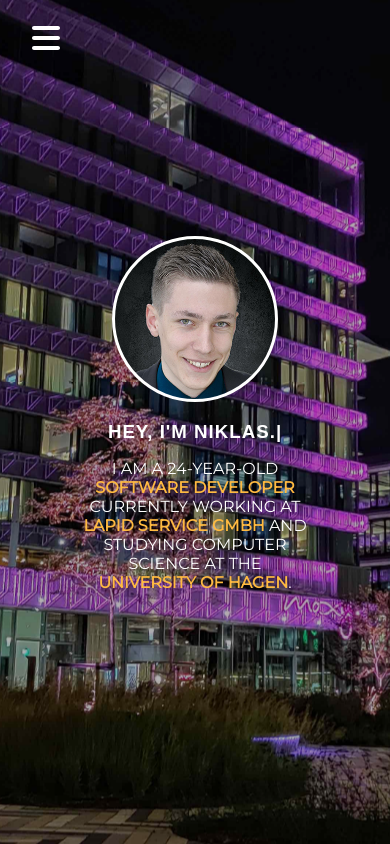
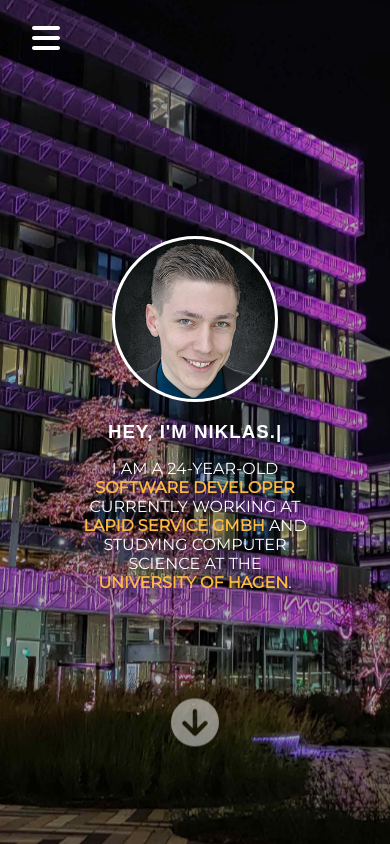
Before and after one commit to niklasweimann/landingpage2, an Angular app: page / in a window 390 px wide. Built offline with nearby package versions, Linux system fonts and the light colour scheme.

Commit message:
Add scroll button; Improve code

```diff
--- a/src/app/app.component.scss
+++ b/src/app/app.component.scss
@@ -1,17 +1,4 @@
-@use "sass:math";
-
 @import url(https://fonts.googleapis.com/css?family=Montserrat);
-
-// ------------- MIXINS ------------- //
-@mixin transition($time, $property: all, $easing: ease-in) {
-  transition: $property $time $easing;
-}
-
-// ------------- VARIABLES ------------- //
-$parallax-offset: 30vh;
-$content-offset: 40vh;
-$transition-speed: 1.2s;
-$slide-number: 2;
 
 html, body {
   overflow: hidden;
@@ -38,156 +25,3 @@ body {
     flex: 1;
   }
 }
-
-.background {
-  background-size: cover;
-  background-repeat: no-repeat;
-  background-position: center center;
-  overflow: hidden;
-  will-change: transform;
-  backface-visibility: hidden;
-  height: 100vh + $parallax-offset;
-  position: fixed;
-  width: 100%;
-  transform: translateY($parallax-offset);
-  @include transition($transition-speed, all, cubic-bezier(0.22, 0.44, 0, 1));
-
-  &:before {
-    content: "";
-    position: absolute;
-    width: 100%;
-    height: 100%;
-    top: 0;
-    left: 0;
-    right: 0;
-    bottom: 0;
-    background-color: rgba(0, 0, 0, .3);
-  }
-
-  &:first-child {
-    @media (max-width: 1000px) {
-      background-image: url(../assets/bg1_small.jpg);
-    }
-    @media (min-width: 1000px) {
-      background-image: url(../assets/bg1.jpg);
-    }
-    transform: translateY(math.div(-$parallax-offset, 2));
-
-    .content-wrapper {
-      transform: translateY(math.div($parallax-offset, 2));
-    }
-  }
-
-  &:nth-child(2) {
-    @media (max-width: 1000px) {
-      background-image: url(../assets/bg2_small.jpg);
-    }
-    @media (min-width: 1000px) {
-      background-image: url(../assets/bg2.jpg);
-    }
-  }
-
-  &:last-child {
-    background-color: black;
-  }
-}
-
-/* Set stacking context of slides */
-@for $i from 1 to ($slide-number + 1) {
-  .background:nth-child(#{$i}) {
-    z-index: ($slide-number + 1) - $i;
-  }
-}
-
-.content {
-  &-wrapper {
-    height: 100vh;
-    display: flex;
-    justify-content: center;
-    text-align: center;
-    flex-flow: column nowrap;
-    color: #fff;
-    font-family: Montserrat, monospace;
-    text-transform: uppercase;
-    transform: translateY($content-offset);
-    will-change: transform;
-    backface-visibility: hidden;
-    @include transition($transition-speed + .5, all, cubic-bezier(0.22, 0.44, 0, 1));
-  }
-
-  &-title {
-    font-size: 12vh;
-    line-height: 1.4;
-  }
-}
-
-// ------------- SET TRANSFORM VALUES ------------- //
-
-.background.up-scroll {
-  transform: translate3d(0, math.div(-$parallax-offset, 2), 0);
-
-  .content-wrapper {
-    transform: translateY(math.div($parallax-offset, 2));
-  }
-
-  + .background {
-    transform: translate3d(0, $parallax-offset, 0);
-
-    .content-wrapper {
-      transform: translateY($parallax-offset);
-    }
-  }
-}
-
-.background.down-scroll {
-  transform: translate3d(0, -(100vh + $parallax-offset), 0);
-
-  .content-wrapper {
-    transform: translateY($content-offset);
-  }
-
-  + .background:not(.down-scroll) {
-    transform: translate3d(0, math.div(-$parallax-offset, 2), 0);
-
-    .content-wrapper {
-      transform: translateY(math.div($parallax-offset, 2));
-    }
-  }
-}
-
-/*fadeIn from black*/
-@keyframes fadein {
-  from {
-    opacity: 0;
-  }
-  to {
-    opacity: 1;
-  }
-}
-
-@-moz-keyframes fadein {
-  from {
-    opacity: 0;
-  }
-  to {
-    opacity: 1;
-  }
-}
-
-@-webkit-keyframes fadein {
-  from {
-    opacity: 0;
-  }
-  to {
-    opacity: 1;
-  }
-}
-
-@-o-keyframes fadein {
-  from {
-    opacity: 0;
-  }
-  to {
-    opacity: 1;
-  }
-}
--- a/src/app/pages/main/main.component.html
+++ b/src/app/pages/main/main.component.html
@@ -1,12 +1,12 @@
 <div class="slides">
-  <section class="background" #section>
+  <section class="background" #section *ngFor="let page of pages; index as i">
     <div class="content-wrapper">
-      <first-section-component></first-section-component>
+      <ng-container *ngComponentOutlet="page.component" ></ng-container>
     </div>
-  </section>
-  <section class="background" #section>
-    <div class="content-wrapper">
-      <app-social-media-component></app-social-media-component>
+    <div class="navigation-arrow">
+      <a (click)="navigateUsingArrow()">
+        <fa-icon [icon]="getArrow()"></fa-icon>
+      </a>
     </div>
   </section>
 </div>
--- a/src/app/pages/main/main.component.scss
+++ b/src/app/pages/main/main.component.scss
@@ -0,0 +1,181 @@
+@use "sass:math";
+
+@import url(https://fonts.googleapis.com/css?family=Montserrat);
+
+// ------------- MIXINS ------------- //
+@mixin transition($time, $property: all, $easing: ease-in) {
+  transition: $property $time $easing;
+}
+
+// ------------- VARIABLES ------------- //
+$parallax-offset: 30vh;
+$content-offset: 40vh;
+$transition-speed: 1.2s;
+$slide-number: 2;
+
+.navigation-arrow {
+  z-index: 999;
+  font-size: 3em;
+  text-align: center;
+  opacity: 50%;
+  position: absolute;
+  @media only screen and (max-width: 1000px){
+    bottom: 20%;
+  }
+  bottom: 14%;
+  width: 100%;
+  cursor: pointer;
+}
+
+.background {
+  background-size: cover;
+  background-repeat: no-repeat;
+  background-position: center center;
+  overflow: hidden;
+  will-change: transform;
+  backface-visibility: hidden;
+  height: 100vh + $parallax-offset;
+  position: fixed;
+  width: 100%;
+  transform: translateY($parallax-offset);
+  @include transition($transition-speed, all, cubic-bezier(0.22, 0.44, 0, 1));
+
+  &:before {
+    content: "";
+    position: absolute;
+    width: 100%;
+    height: 100%;
+    top: 0;
+    left: 0;
+    right: 0;
+    bottom: 0;
+    background-color: rgba(0, 0, 0, .3);
+  }
+
+  &:first-child {
+    @media (max-width: 1000px) {
+      background-image: url(../../../assets/bg1_small.jpg);
+    }
+    @media (min-width: 1000px) {
+      background-image: url(../../../assets/bg1.jpg);
+    }
+    transform: translateY(math.div(-$parallax-offset, 2));
+
+    .content-wrapper {
+      transform: translateY(math.div($parallax-offset, 2));
+    }
+  }
+
+  &:nth-child(2) {
+    @media (max-width: 1000px) {
+      background-image: url(../../../assets/bg2_small.jpg);
+    }
+    @media (min-width: 1000px) {
+      background-image: url(../../../assets/bg2.jpg);
+    }
+  }
+
+  &:last-child {
+    background-color: black;
+  }
+}
+
+/* Set stacking context of slides */
+@for $i from 1 to ($slide-number + 1) {
+  .background:nth-child(#{$i}) {
+    z-index: ($slide-number + 1) - $i;
+  }
+}
+
+.content {
+  &-wrapper {
+    height: 100vh;
+    display: flex;
+    justify-content: center;
+    text-align: center;
+    flex-flow: column nowrap;
+    color: #fff;
+    font-family: Montserrat, monospace;
+    text-transform: uppercase;
+    transform: translateY($content-offset);
+    will-change: transform;
+    backface-visibility: hidden;
+    @include transition($transition-speed + .5, all, cubic-bezier(0.22, 0.44, 0, 1));
+  }
+
+  &-title {
+    font-size: 12vh;
+    line-height: 1.4;
+  }
+}
+
+// ------------- SET TRANSFORM VALUES ------------- //
+
+.background.up-scroll {
+  transform: translate3d(0, math.div(-$parallax-offset, 2), 0);
+
+  .content-wrapper {
+    transform: translateY(math.div($parallax-offset, 2));
+  }
+
+  + .background {
+    transform: translate3d(0, $parallax-offset, 0);
+
+    .content-wrapper {
+      transform: translateY($parallax-offset);
+    }
+  }
+}
+
+.background.down-scroll {
+  transform: translate3d(0, -(100vh + $parallax-offset), 0);
+
+  .content-wrapper {
+    transform: translateY($content-offset);
+  }
+
+  + .background:not(.down-scroll) {
+    transform: translate3d(0, math.div(-$parallax-offset, 2), 0);
+
+    .content-wrapper {
+      transform: translateY(math.div($parallax-offset, 2));
+    }
+  }
+}
+
+/*fadeIn from black*/
+@keyframes fadein {
+  from {
+    opacity: 0;
+  }
+  to {
+    opacity: 1;
+  }
+}
+
+@-moz-keyframes fadein {
+  from {
+    opacity: 0;
+  }
+  to {
+    opacity: 1;
+  }
+}
+
+@-webkit-keyframes fadein {
+  from {
+    opacity: 0;
+  }
+  to {
+    opacity: 1;
+  }
+}
+
+@-o-keyframes fadein {
+  from {
+    opacity: 0;
+  }
+  to {
+    opacity: 1;
+  }
+}
--- a/src/app/pages/main/main.component.ts
+++ b/src/app/pages/main/main.component.ts
@@ -1,7 +1,10 @@
 import {Component, ElementRef, OnInit, ViewChildren} from '@angular/core';
 import {fromEvent, Subscription} from "rxjs";
 import {debounceTime} from "rxjs/operators";
-import {Title} from "@angular/platform-browser";
+import {faArrowCircleDown, faArrowCircleUp, faCircle} from "@fortawesome/free-solid-svg-icons";
+import {IconDefinition} from "@fortawesome/free-brands-svg-icons";
+import {FirstSectionComponent} from "./main-component/first-section.component";
+import {SocialMediaComponentComponent} from "./social-media-component/social-media-component.component";
 
 @Component({
   selector: 'app-main',
@@ -14,11 +17,13 @@ export class MainComponent implements OnInit {
   private isFirefox = false;
   private currentSlideIndex = 0;
   private slidesCount: number = 0;
-  private ticking = false;
+  private isDownScrolling: boolean = false;
+  public isTicking = false;
 
-  constructor(private titleService: Title) {
-    this.titleService.setTitle("Niklas Weimann")
-  }
+  public pages = [
+    {component: FirstSectionComponent},
+    {component: SocialMediaComponentComponent}
+  ];
 
   public ngOnDestroy(): void {
     this.subscriptions.forEach(x => x.unsubscribe());
@@ -38,7 +43,7 @@ export class MainComponent implements OnInit {
     }));
     this.subscriptions.push(
       fromEvent<any>(window, this.isFirefox ? 'DOMMouseScroll' : 'wheel')
-        .pipe(debounceTime(100)).subscribe((event) => {
+        .pipe(debounceTime(10)).subscribe((event) => {
         this.handleScrollEvent(event);
         event.preventDefault();
       })
@@ -60,11 +65,13 @@ export class MainComponent implements OnInit {
     const xDiff = this.xDown - xUp;
     const yDiff = this.yDown - yUp;
 
-    if (Math.abs(xDiff) <= Math.abs(yDiff)) {
-      if (yDiff > 0) {
-        this.scrollDown();
-      } else {
-        this.scrollUp();
+    if (!this.isTicking) {
+      if (Math.abs(xDiff) <= Math.abs(yDiff)) {
+        if (yDiff > 0) {
+          this.scrollDown();
+        } else {
+          this.scrollUp();
+        }
       }
     }
 
@@ -75,14 +82,14 @@ export class MainComponent implements OnInit {
   public handleScrollEvent(event: WheelEvent): void {
     this.slidesCount = this.sections.toArray().length;
     let delta: number;
-    const deltaLimit = 30;
+    const deltaLimit = 1;
     if (this.isFirefox) {
       delta = event.detail * (-120);
     } else {
       delta = -event.deltaY;
     }
 
-    if (!this.ticking) {
+    if (!this.isTicking) {
       if (delta <= -deltaLimit) {
         this.scrollDown();
       }
@@ -93,7 +100,8 @@ export class MainComponent implements OnInit {
   }
 
   private scrollDown(): void {
-    this.ticking = true;
+    this.isTicking = true;
+    this.isDownScrolling = true;
     if (this.currentSlideIndex !== this.slidesCount - 1) {
       this.currentSlideIndex++;
       this.nextItem();
@@ -102,7 +110,8 @@ export class MainComponent implements OnInit {
   }
 
   private scrollUp(): void {
-    this.ticking = true;
+    this.isTicking = true;
+    this.isDownScrolling = false;
     if (this.currentSlideIndex !== 0) {
       this.currentSlideIndex--;
     }
@@ -122,10 +131,51 @@ export class MainComponent implements OnInit {
     cs.nativeElement.classList.add('up-scroll');
   }
 
+  public navigateUsingArrow(): void {
+    if (this.isTicking) {
+      return;
+    }
+    if (this.currentSlideIndex == 0) {
+      this.scrollDown();
+      return;
+    }
+    if (this.currentSlideIndex === this.sections.length - 1) {
+      this.scrollUp()
+      return;
+    }
+    if (this.isDownScrolling) {
+      this.scrollDown();
+      return;
+    }
+    if (!this.isDownScrolling) {
+      this.scrollUp();
+      return;
+    }
+  }
+
+  public getArrow(): IconDefinition {
+    if (this.isTicking) {
+      return faCircle;
+    }
+    if (this.currentSlideIndex == 0) {
+      return faArrowCircleDown;
+    }
+    if (this.currentSlideIndex === this.sections.length - 1) {
+      return faArrowCircleUp;
+    }
+    if (this.isDownScrolling) {
+      return faArrowCircleDown;
+    }
+    if (!this.isDownScrolling) {
+      return faArrowCircleUp;
+    }
+    return faCircle;
+  }
+
   private slideDurationTimeout(): void {
     setTimeout(() => {
-      this.ticking = false;
-    }, 600);
+      this.isTicking = false;
+    }, 400);
   }
 
 }
```
